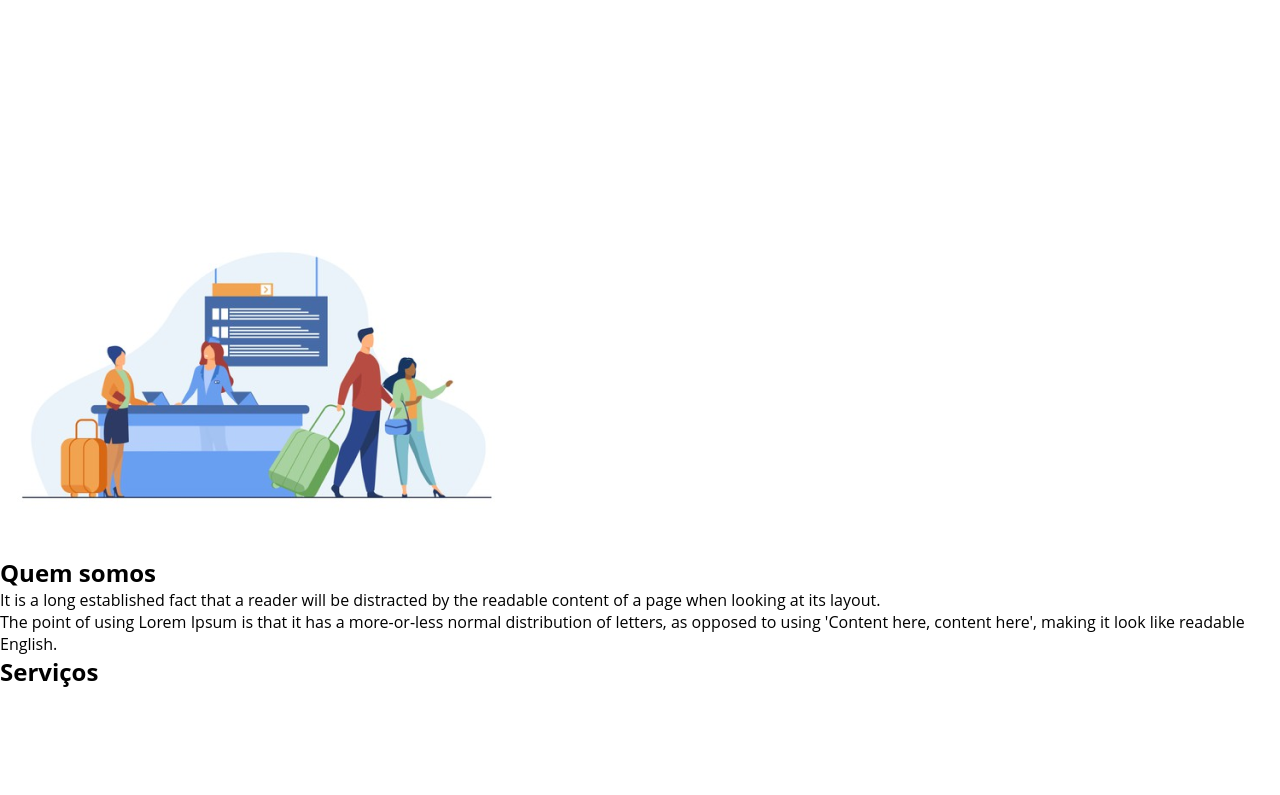
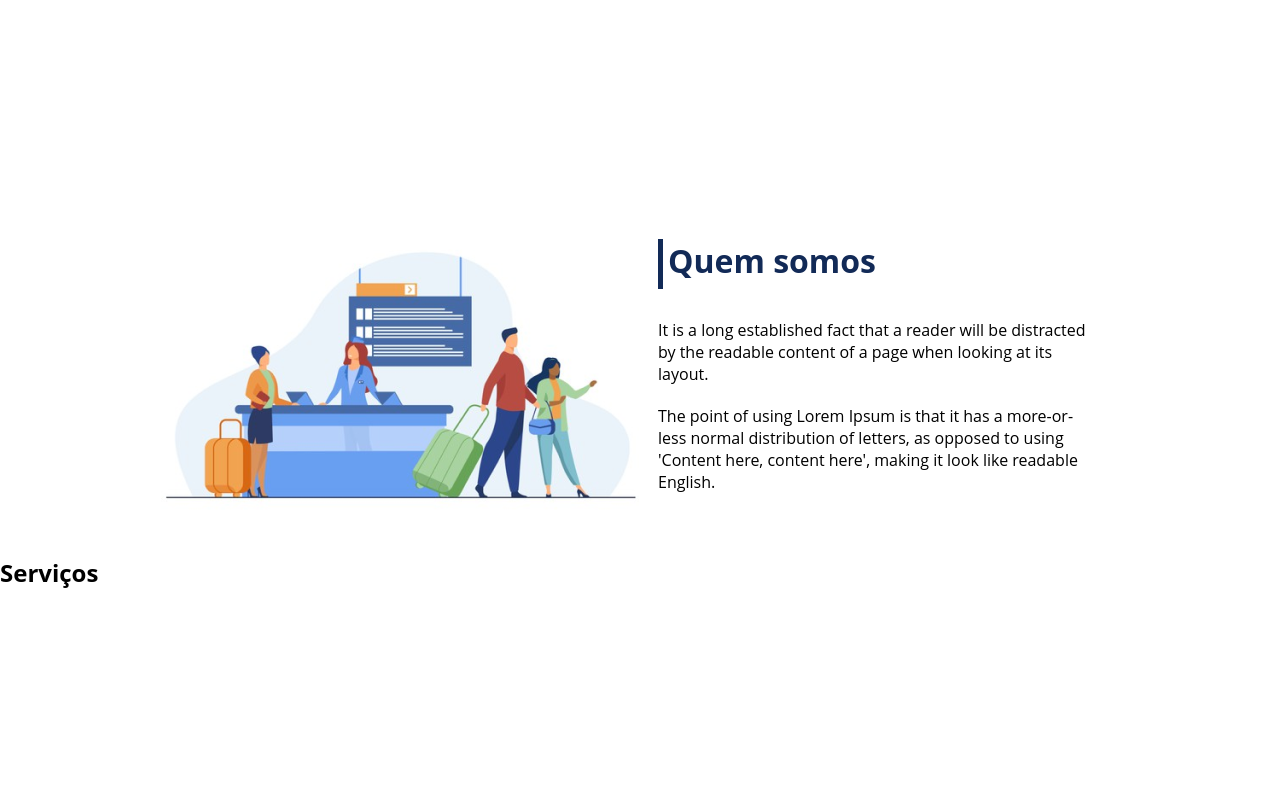
Before and after one commit to stumpf-alexandre/projetos_dio, a PHP site: page / in a window 1280 px wide. Shown: the part 705-1500 px from the top of the page. Run offline with PHP 8.4, Linux system fonts and the light colour scheme.

Commit message:
estilizando e posicionando quem somos com flex-direction

```diff
--- a/ImpulsoJavaScript/flexBox/flexProjeto/index.html
+++ b/ImpulsoJavaScript/flexBox/flexProjeto/index.html
@@ -35,15 +35,15 @@
         </div>
     </div>
 
-    <div>
-        <div>
-            <img src="./imagem/1-quem-somos.png" alt="balcão de atendimento">
-        </div>
-
+    <div  class="flexContainer" id="whoWeAre">
         <div>
             <h2>Quem somos</h2>
             <p>It is a long established fact that a reader will be distracted by the readable content of a page when looking at its layout. </p>
             <p>The point of using Lorem Ipsum is that it has a more-or-less normal distribution of letters, as opposed to using 'Content here, content here', making it look like readable English.</p>
+        </div>
+
+        <div>
+            <img src="./imagem/1-quem-somos.png" alt="balcão de atendimento">
         </div>
     </div>
 
--- a/ImpulsoJavaScript/flexBox/flexProjeto/style.css
+++ b/ImpulsoJavaScript/flexBox/flexProjeto/style.css
@@ -62,3 +62,26 @@ header .listItems{
     line-height: 50px;
     margin: 10px 0 10px 0;
 }
+#whoWeAre{
+    flex-direction: row-reverse;
+    align-items: center;
+    justify-content: space-between;
+}
+#whoWeAre h2{
+    font-size: 32px;
+    color: #122A57;
+    display: flex;
+    margin-bottom: 30px;
+}
+#whoWeAre p{
+    margin-bottom: 20px;
+    width: 90%;
+}
+#whoWeAre h2::before{
+    content: "";
+    height: 50px;
+    width: 5px;
+    margin-right: 5px;
+    background-color: #122A57;
+    position: relative;
+}
```
